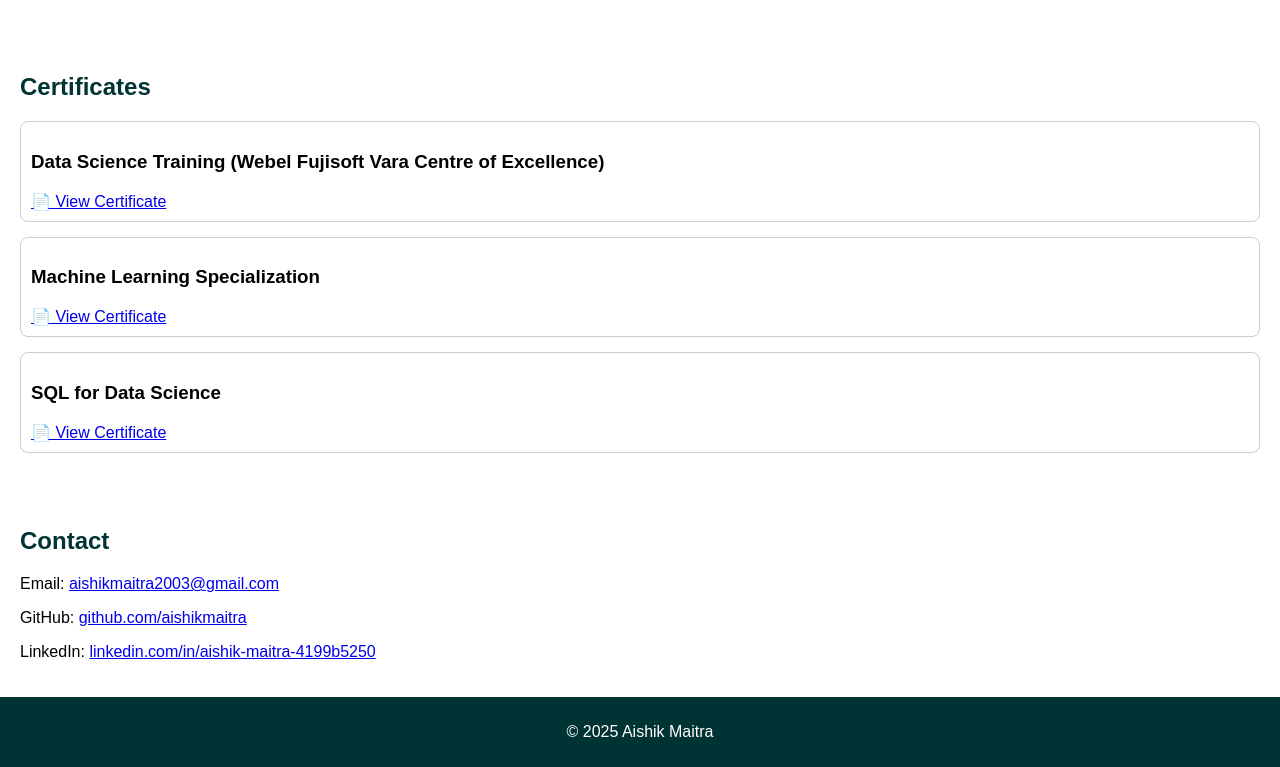
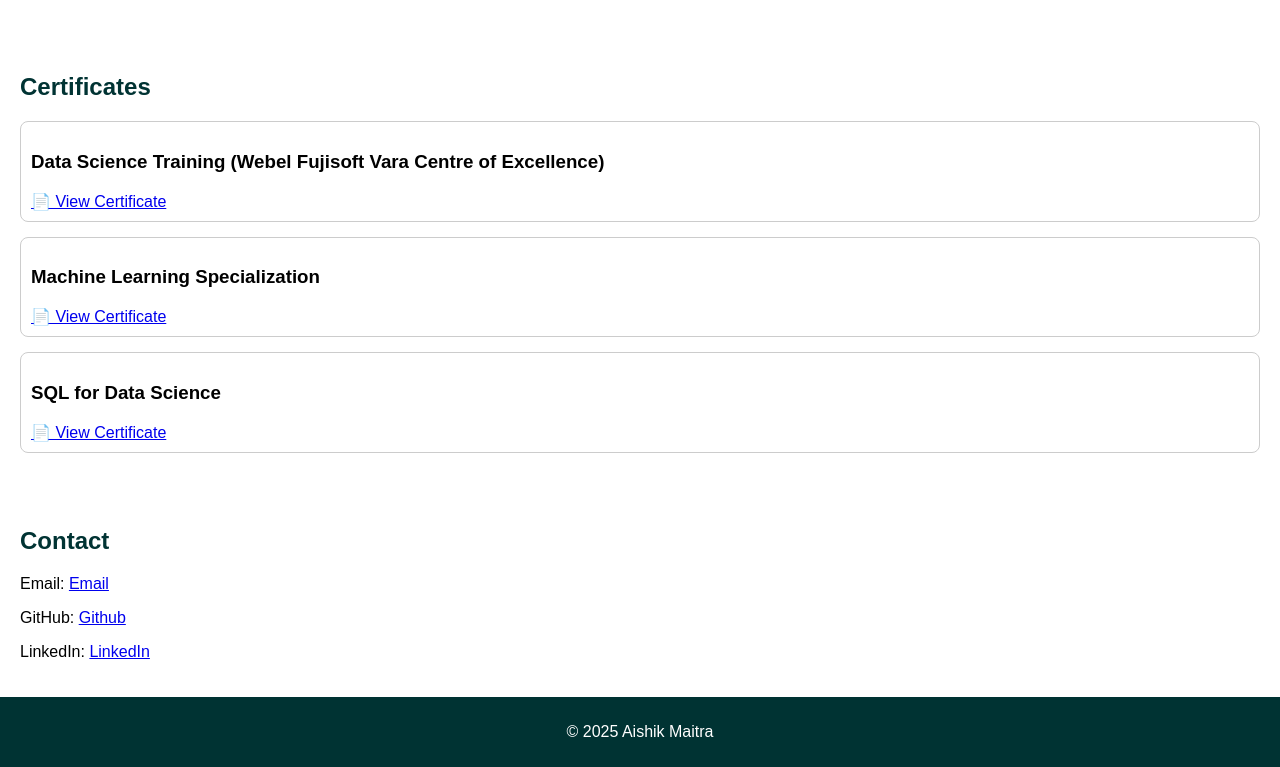
Before and after one commit to aishikmaitra-2003/portfolio, a plain HTML site: page index.html in a window 1280 px wide. Shown: the part 631-1398 px from the top of the page. Drawn offline with Linux system fonts and the light colour scheme.

Commit message:
Update index.html

```diff
--- a/index.html
+++ b/index.html
@@ -58,9 +58,9 @@
 
   <section>
     <h2>Contact</h2>
-    <p>Email: <a href="mailto:aishikmaitra2003@gmail.com">aishikmaitra2003@gmail.com</a></p>
-    <p>GitHub: <a href="https://github.com/aishikmaitra">github.com/aishikmaitra</a></p>
-    <p>LinkedIn: <a href="https://linkedin.com/in/aishik-maitra-4199b5250">linkedin.com/in/aishik-maitra-4199b5250</a></p>
+    <p>Email: <a href="mailto:aishikmaitra2003@gmail.com">Email</a></p>
+    <p>GitHub: <a href="https://github.com/aishikmaitra-2003">Github</a></p>
+    <p>LinkedIn: <a href="https://linkedin.com/in/aishik-maitra-4199b5250">LinkedIn</a></p>
   </section>
 
   <footer>
```
